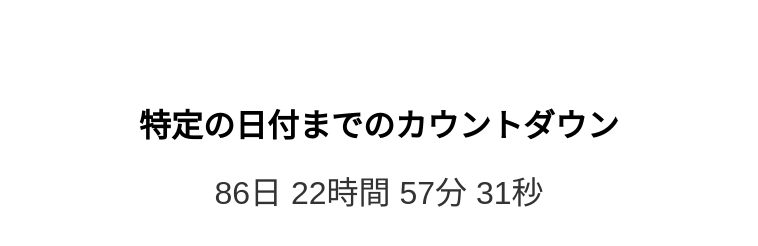
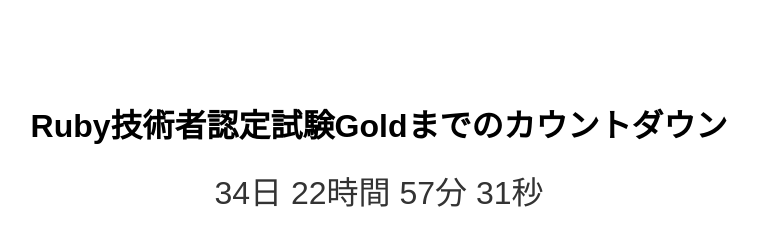
Before and after one commit to restructure777/restructure777.github.io, a plain HTML site: page docs/index.html in a window 1280 px wide. Shown: the whole page, without its empty margins (261-1019 px from the left). Drawn offline with Linux system fonts and the light colour scheme.

Commit message:
Update index.html

```diff
--- a/docs/index.html
+++ b/docs/index.html
@@ -16,12 +16,12 @@
   </style>
 </head>
 <body>
-  <h1>特定の日付までのカウントダウン</h1>
+  <h1>Ruby技術者認定試験Goldまでのカウントダウン</h1>
   <div id="countdown">Loading...</div>
 
   <script>
     // カウントダウンのターゲット日付を設定（例: 2024年12月31日）
-    const targetDate = new Date('2024-12-31T23:59:59');
+    const targetDate = new Date('2024-11-09T23:59:59');
 
     function updateCountdown() {
       const now = new Date();
```
